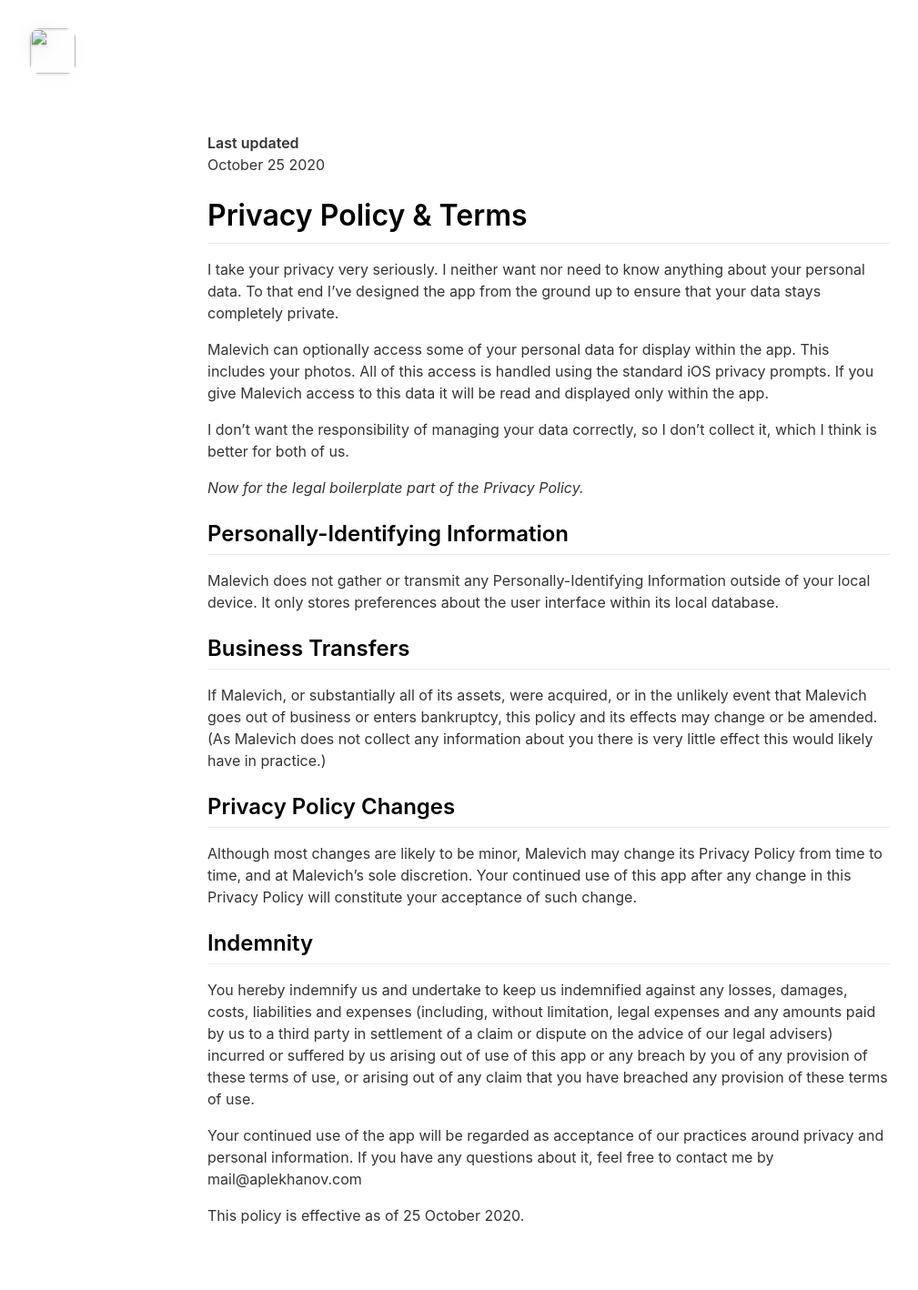
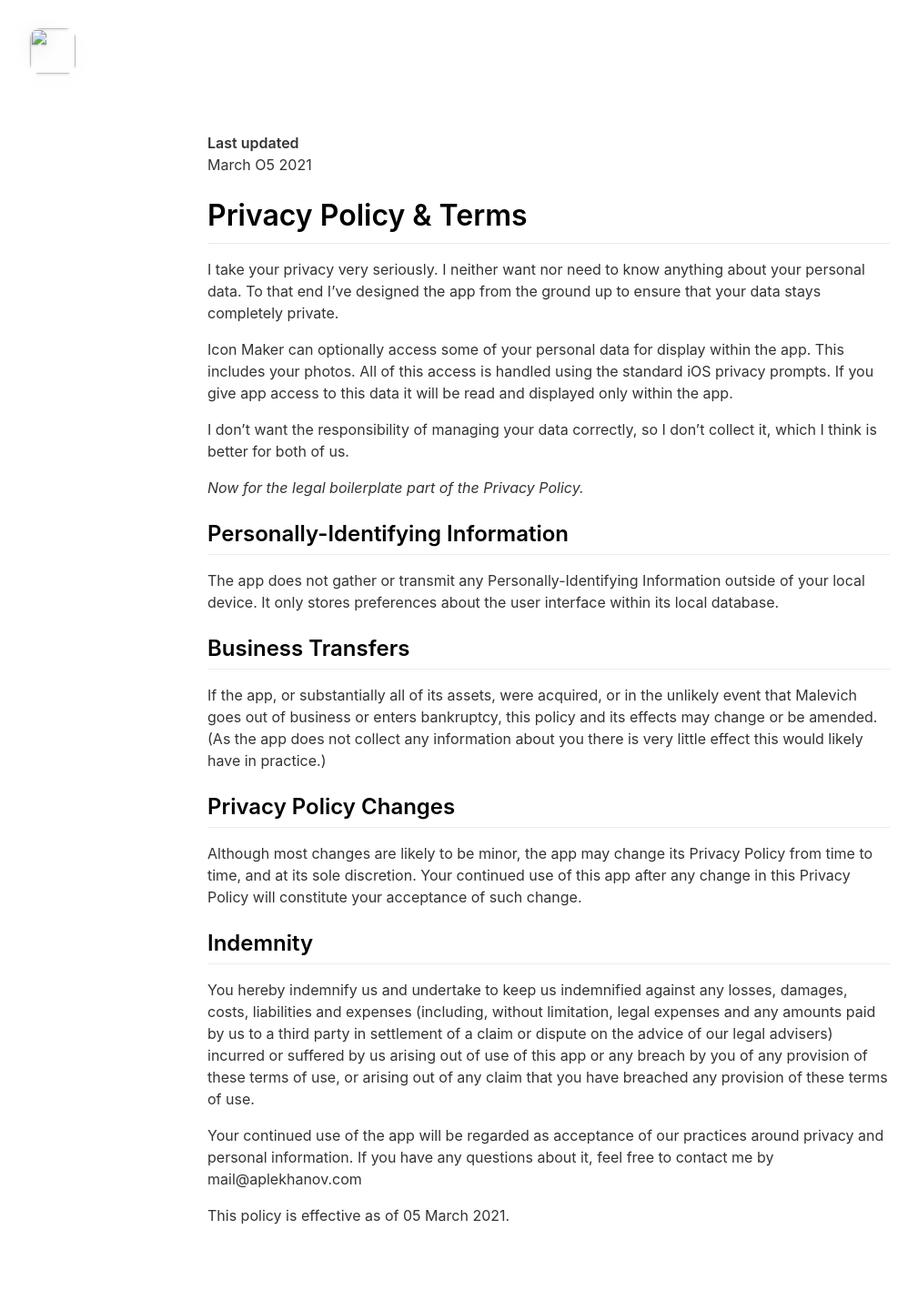
Before and after one commit to aplekhanov/malevich-app, a Jekyll site: the page built from _pages/privacypolicy.md, in a window 1280 px wide. Shown: the whole page at 91% size, without its empty margins (37-1046 px from the left). Built offline with Jekyll 4.4.1, drawn with Linux system fonts in a browser that asks for light colours; nearby versions of some CDN libraries.

Commit message:
Update privacypolicy.md

```diff
--- a/_pages/privacypolicy.md
+++ b/_pages/privacypolicy.md
@@ -5,12 +5,12 @@ include_in_header: false
 ---
 
 **Last updated**
-October 25 2020
+March O5 2021
 
 # Privacy Policy & Terms
 I take your privacy very seriously. I neither want nor need to know anything about your personal data. To that end I’ve designed the app from the ground up to ensure that your data stays completely private.
 
-Malevich can optionally access some of your personal data for display within the app. This includes your photos. All of this access is handled using the standard iOS privacy prompts. If you give Malevich access to this data it will be read and displayed only within the app.
+Icon Maker can optionally access some of your personal data for display within the app. This includes your photos. All of this access is handled using the standard iOS privacy prompts. If you give app access to this data it will be read and displayed only within the app.
 
 I don’t want the responsibility of managing your data correctly, so I don’t collect it, which I think is better for both of us.
 
@@ -18,15 +18,15 @@ I don’t want the responsibility of managing your data correctly, so I don’t
 
 ## Personally-Identifying Information
 
-Malevich does not gather or transmit any Personally-Identifying Information outside of your local device. It only stores preferences about the user interface within its local database.
+The app does not gather or transmit any Personally-Identifying Information outside of your local device. It only stores preferences about the user interface within its local database.
 
 ## Business Transfers
 
-If Malevich, or substantially all of its assets, were acquired, or in the unlikely event that Malevich goes out of business or enters bankruptcy, this policy and its effects may change or be amended. (As Malevich does not collect any information about you there is very little effect this would likely have in practice.)
+If the app, or substantially all of its assets, were acquired, or in the unlikely event that Malevich goes out of business or enters bankruptcy, this policy and its effects may change or be amended. (As the app does not collect any information about you there is very little effect this would likely have in practice.)
 
 ## Privacy Policy Changes
 
-Although most changes are likely to be minor, Malevich may change its Privacy Policy from time to time, and at Malevich’s sole discretion. Your continued use of this app after any change in this Privacy Policy will constitute your acceptance of such change.
+Although most changes are likely to be minor, the app may change its Privacy Policy from time to time, and at its sole discretion. Your continued use of this app after any change in this Privacy Policy will constitute your acceptance of such change.
 
 ## Indemnity
 
@@ -34,4 +34,4 @@ You hereby indemnify us and undertake to keep us indemnified against any losses,
 
 Your continued use of the app will be regarded as acceptance of our practices around privacy and personal information. If you have any questions about it, feel free to contact me by mail@aplekhanov.com
 
-This policy is effective as of 25 October 2020.
+This policy is effective as of 05 March 2021.
```
